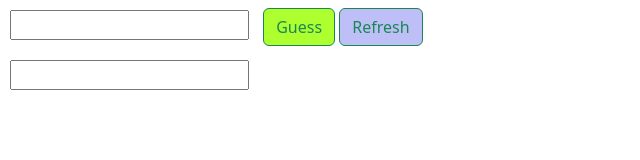
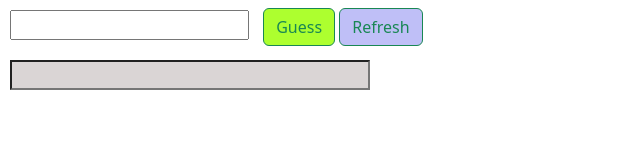
Before and after one commit to Eranga-W/Number_Guess, a plain HTML site: page index.html in a window 1280 px wide. Both pictures are taken after a click on the button "Refresh". Shown: the whole page, without its empty margins (0-640 px from the left). Drawn offline with nearby package versions, Linux system fonts and the light colour scheme.

Commit message:
3rd commit

```diff
--- a/app.js
+++ b/app.js
@@ -5,6 +5,9 @@ console.log(n);
 function refresh(){
     let n = Math.round(Math.random() * 10);
     console.log(n);
+    document.getElementById("txt").value ="";
+    document.getElementById("display").value ="";
+
 }
 
 let count = 0;
@@ -13,14 +16,12 @@ function guess() {
         count++;
         if (document.getElementById("txt").value == n) {
             document.getElementById("display").value="Won";
-            refresh();
         } else if (document.getElementById("txt").value > n) {
             document.getElementById("display").value="Lower... "+(3-count)+" Chances Left...";
         } else {
             document.getElementById("display").value="Higher... "+(3-count)+" Chances Left...";
         }
     }else{
-        console.log("No any Chances Left...");
         refresh();
         document.getElementById("txt").value ="";
         document.getElementById("display").value ="No any Chances Left...";
--- a/index.html
+++ b/index.html
@@ -18,9 +18,8 @@
             onclick="guess()">Guess</button>
         <button style="background-color: rgb(191, 191, 247); font-weight: 500;" class="btn btn-outline-success"
             onclick="refresh()">Refresh</button>
-
         <br>
-        <input type="text" id="display" style="height: 30px; width: max-content; margin: 10px;">
+        <input type="text" id="display" style="height: 30px; width: 360px; margin: 10px; background-color: rgb(218, 213, 213); font-weight: 600;">
     </div>
 
 </body>
```
